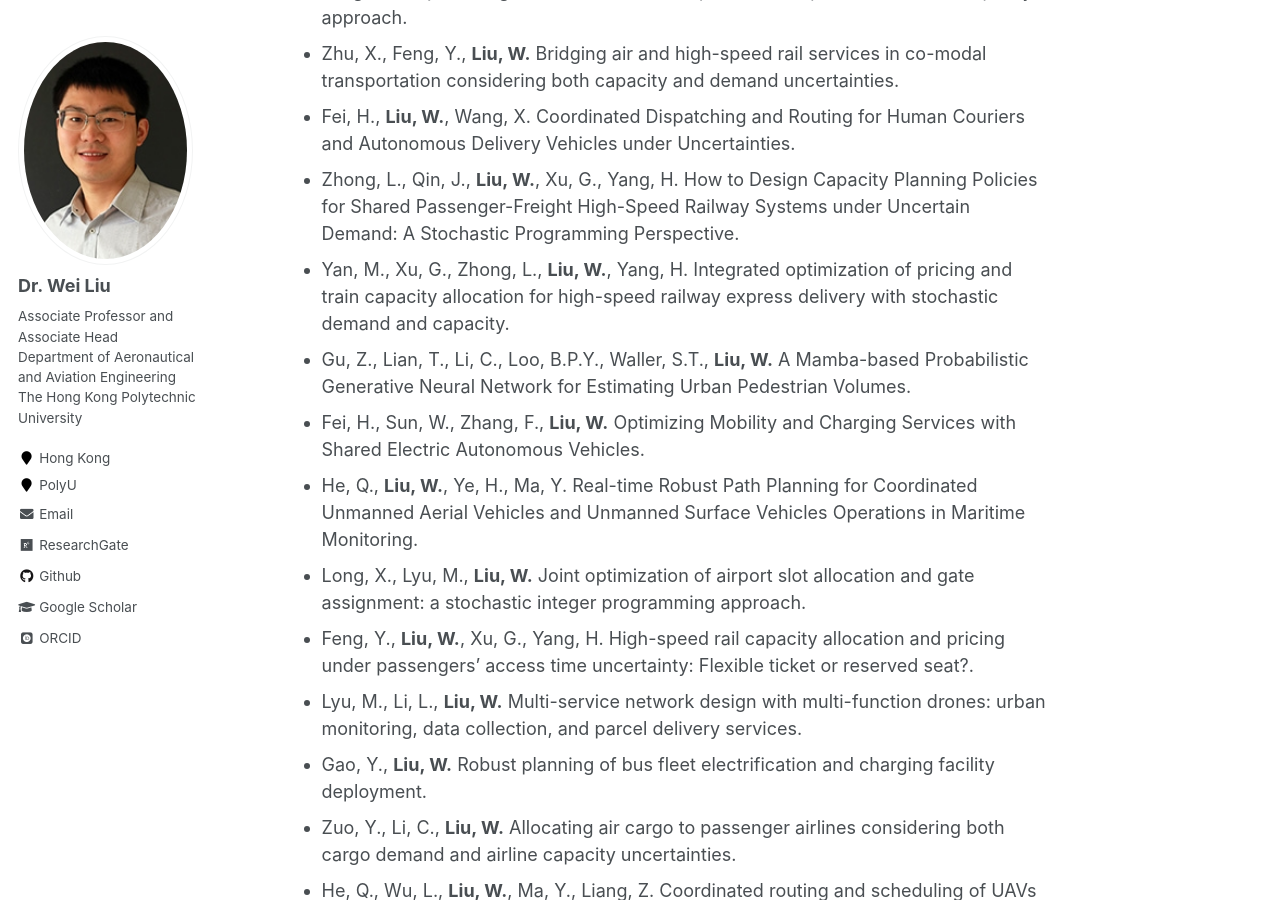
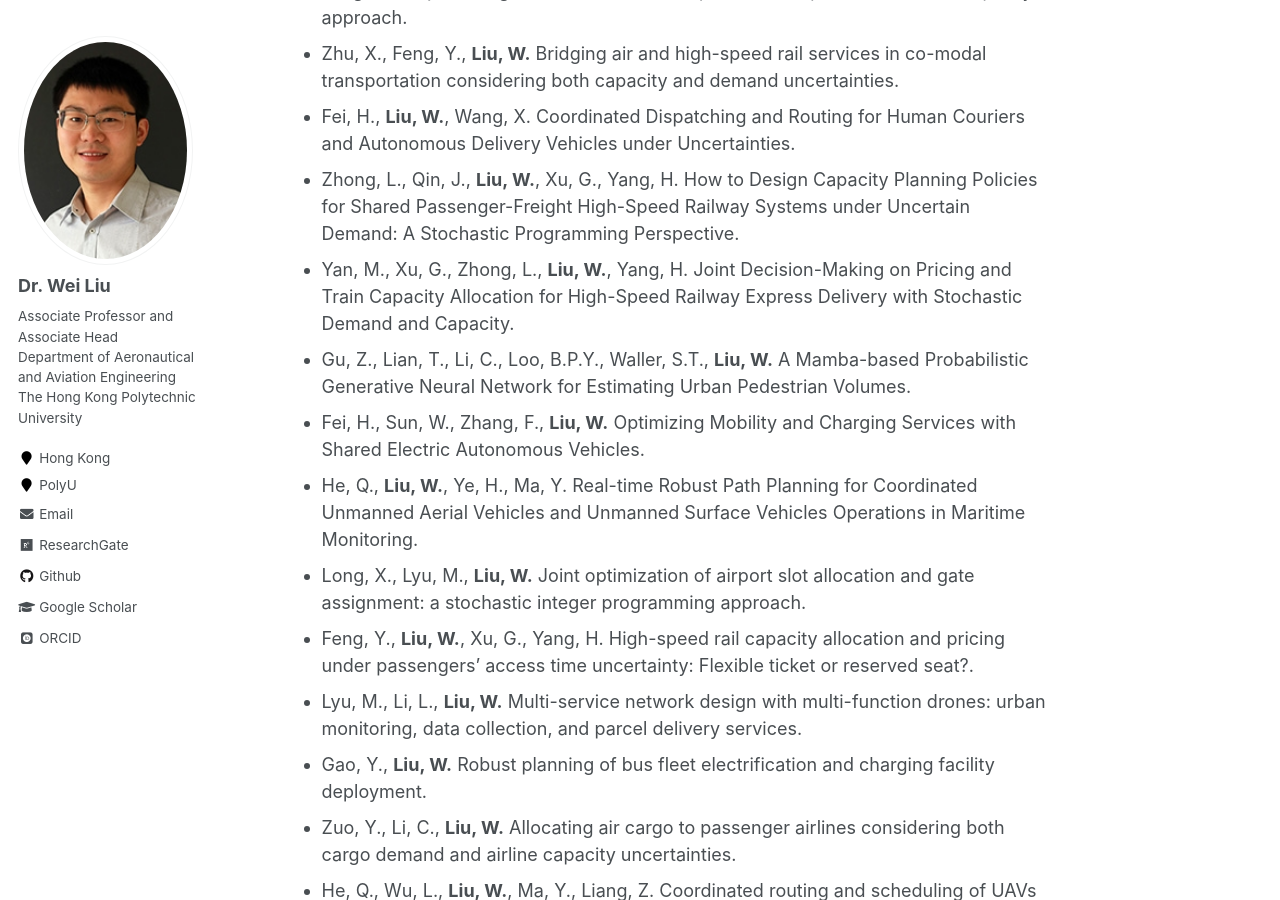
Before and after one commit to weiliu2016/weiliu2016.github.io, a Jekyll site: the page built from _pages/publications.md, in a window 1280 px wide and 900 px high, scrolled down 1476 px. Built offline with Jekyll 4.4.1, drawn with Linux system fonts in a browser that asks for light colours; some web fonts are replaced; formulas are drawn with MathJax 3.

Commit message:
Update publications.md

```diff
--- a/_pages/publications.md
+++ b/_pages/publications.md
@@ -42,7 +42,7 @@ Selected Working Papers
 - Zhu, X., Feng, Y., **Liu, W.** Bridging air and high-speed rail services in co-modal transportation considering both capacity and demand uncertainties.
 - Fei, H., **Liu, W.**, Wang, X. Coordinated Dispatching and Routing for Human Couriers and Autonomous Delivery Vehicles under Uncertainties.
 - Zhong, L., Qin, J., **Liu, W.**, Xu, G., Yang, H. How to Design Capacity Planning Policies for Shared Passenger-Freight High-Speed Railway Systems under Uncertain Demand: A Stochastic Programming Perspective.
-- Yan, M., Xu, G., Zhong, L., **Liu, W.**, Yang, H. Integrated optimization of pricing and train capacity allocation for high-speed railway express delivery with stochastic demand and capacity.
+- Yan, M., Xu, G., Zhong, L., **Liu, W.**, Yang, H. Joint Decision-Making on Pricing and Train Capacity Allocation for High-Speed Railway Express Delivery with Stochastic Demand and Capacity.
 - Gu, Z., Lian, T., Li, C., Loo, B.P.Y., Waller, S.T., **Liu, W.** A Mamba-based Probabilistic Generative Neural Network for Estimating Urban Pedestrian Volumes.
 - Fei, H., Sun, W., Zhang, F., **Liu, W.** Optimizing Mobility and Charging Services with Shared Electric Autonomous Vehicles.
 - He, Q., **Liu, W.**, Ye, H., Ma, Y. Real-time Robust Path Planning for Coordinated Unmanned Aerial Vehicles and Unmanned Surface Vehicles Operations in Maritime Monitoring.
```
